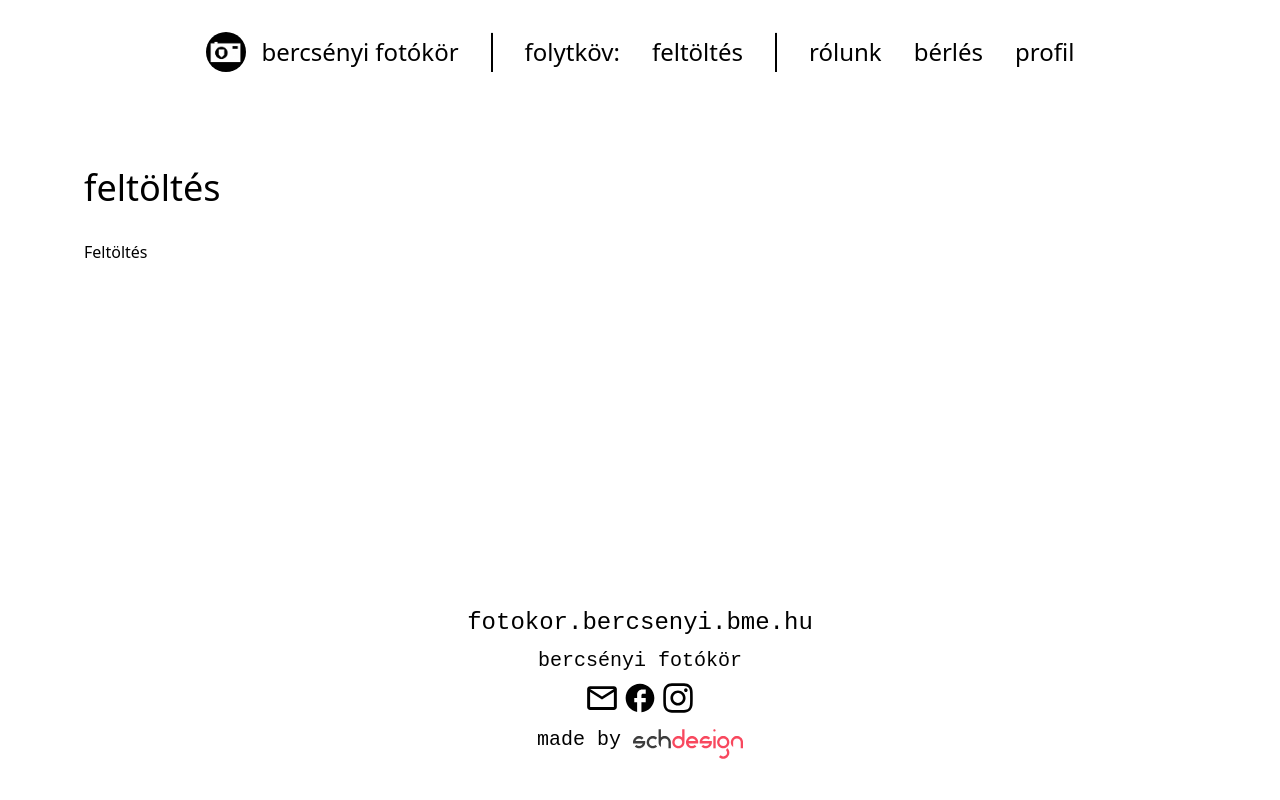
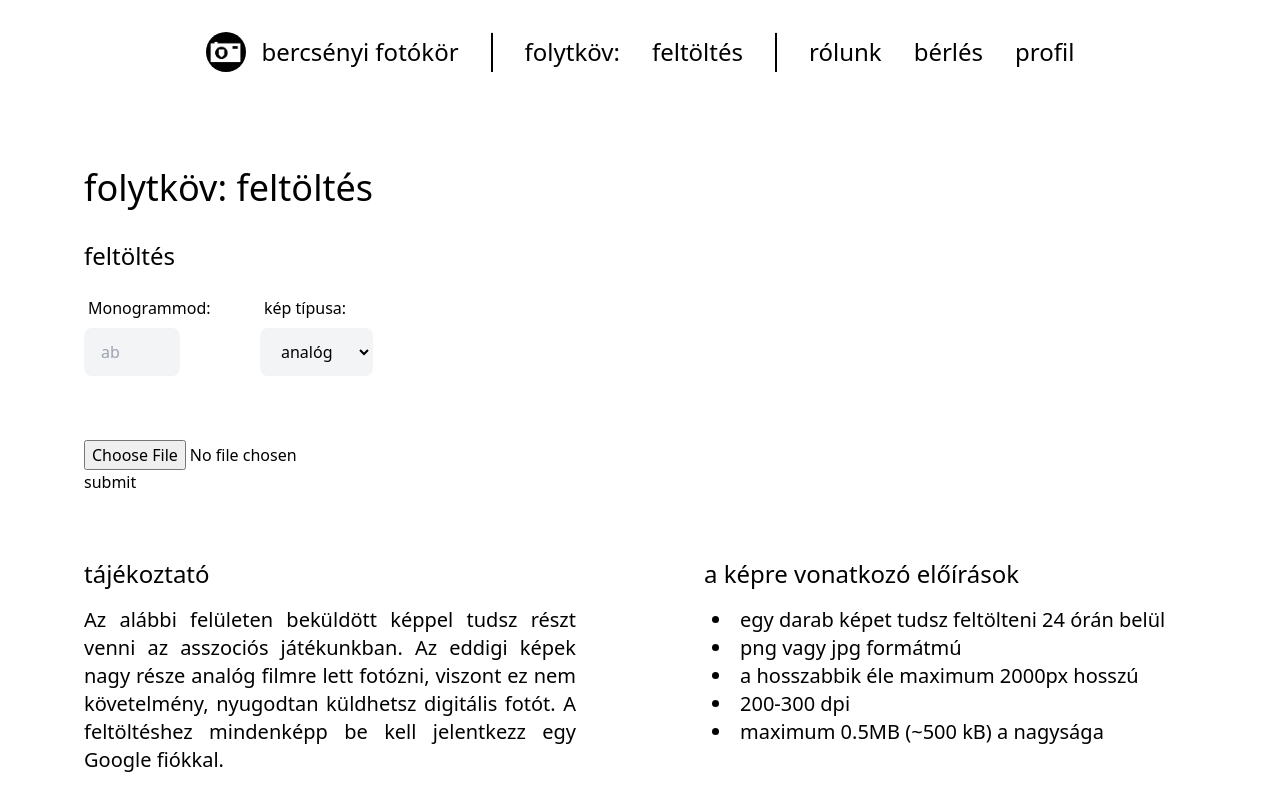
Before and after one commit to simonyiszk/bercsenyi-fotokor-web, a Next.js app: page /feltoltes in a window 1280 px wide. Shown: the top 800 px of the page. Built offline with nearby package versions, Linux system fonts and the light colour scheme.

Commit message:
init form page

```diff
--- /dev/null
+++ b/components/form/SubmitForm.tsx
@@ -0,0 +1,107 @@
+import { SubmitFormSchema } from "@/utils/yup";
+import clsx from "clsx";
+import { Field, Form, Formik } from "formik";
+import Image from "next/image";
+import { useState } from "react";
+
+interface SubmitFormValues {
+  monogramm: string;
+  photoType: "analoge" | "digital";
+  file: File | null;
+}
+
+const SubmitForm = () => {
+  const initialValues: SubmitFormValues = {
+    monogramm: "",
+    photoType: "analoge",
+    file: null,
+  };
+
+  const onSubmit = () => {};
+
+  const onFileChange = (event: React.ChangeEvent<HTMLInputElement>) => {};
+
+  const [imgSrc, setImgSrc] = useState<string | null>(null);
+  return (
+    <>
+      <Formik
+        initialValues={initialValues}
+        onSubmit={onSubmit}
+        validationSchema={SubmitFormSchema}
+      >
+        {({ errors, touched, setFieldValue, values }) => {
+          return (
+            <>
+              <Form>
+                <div className="grid grid-cols-2 gap-x-8 gap-y-16 w-full max-w-xs">
+                  <div>
+                    <label htmlFor="monogramm" className="label">
+                      Monogrammod:
+                    </label>
+                    <Field
+                      className={clsx(
+                        errors.monogramm && touched.monogramm && "input-error",
+                        "input bg-gray-100 w-[6em] max-w-xs"
+                      )}
+                      id="monogramm"
+                      name="monogramm"
+                      placeholder="ab"
+                      maxLength={5}
+                    />
+                  </div>
+                  <div>
+                    <label htmlFor="photoType" className="label">
+                      kép típusa:
+                    </label>
+                    <Field
+                      as="select"
+                      name="photoType"
+                      id="photoType"
+                      className="input bg-gray-100"
+                    >
+                      <option className="select" value="analoge">
+                        analóg
+                      </option>
+                      <option className="select" value="digital">
+                        digitális
+                      </option>
+                    </Field>
+                  </div>
+
+                  <input
+                    id="file"
+                    type="file"
+                    name="file"
+                    accept="image/png, image/webp, image/jpeg"
+                    className="col-span-full"
+                    onChange={(event) => {
+                      if (event.target.files) {
+                        setFieldValue("file", event.target?.files[0]);
+                      }
+                    }}
+                  />
+                </div>
+                <div className="col-span-full">
+                  <ul>
+                    <li>
+                      {errors.monogramm && touched.monogramm
+                        ? errors.monogramm
+                        : null}
+                    </li>
+                    <li>{errors.file && touched.file ? errors.file : null}</li>
+                  </ul>
+                </div>
+
+                <button type={"submit"}>submit</button>
+              </Form>
+
+              <div></div>
+            </>
+          );
+        }}
+      </Formik>
+    </>
+  );
+};
+
+export default SubmitForm;
--- a/components/typography/Listing.tsx
+++ b/components/typography/Listing.tsx
@@ -1,6 +1,6 @@
 import Title from "./Title";
 
-type ListingProps = {
+export type ListingProps = {
   title: string;
   items: string[];
 };
--- /dev/null
+++ b/contents/text.ts
@@ -0,0 +1,12 @@
+export const imgUploadDescription = `Az alábbi felületen beküldött képpel tudsz részt venni az asszociós
+játékunkban. Az eddigi képek nagy része analóg filmre lett fotózni,
+viszont ez nem követelmény, nyugodtan küldhetsz digitális fotót. A
+feltöltéshez mindenképp be kell jelentkezz egy Google fiókkal.`;
+
+export const imgUploadRules: string[] = [
+  "egy darab képet tudsz feltölteni 24 órán belül",
+  "png vagy jpg formátmú",
+  "a hosszabbik éle maximum 2000px hosszú",
+  "200-300 dpi",
+  "maximum 0.5MB (~500 kB) a nagysága",
+];
--- a/pages/feltoltes/index.tsx
+++ b/pages/feltoltes/index.tsx
@@ -1,9 +1,44 @@
+import SubmitForm from "@/components/form/SubmitForm";
 import InnerLayout from "@/components/layouts/InnerLayout";
+import Listing from "@/components/typography/Listing";
+import Paragraph from "@/components/typography/Paragraph";
+import Title from "@/components/typography/Title";
+import { imgUploadDescription, imgUploadRules } from "@/contents/text";
+import { useState } from "react";
+
+type ImageSubmitType = {
+  name: string;
+  imageFile: FileList | null | undefined;
+};
 
 export default function SubmitPage() {
+  const [image, setImage] = useState<ImageSubmitType>({
+    name: "",
+    imageFile: null,
+  });
+
   return (
-    <InnerLayout title="Feltöltés" restrictHeight restrictWidth>
-      <p>Feltöltés</p>
+    <InnerLayout title="folytköv: feltöltés" restrictHeight restrictWidth>
+      <div className="grid md:grid-cols-2 md:gap-x-32 md:gap-y-16 gap-y-4">
+        <div>
+          <Title className="mb-4" type="lowerTitle">
+            feltöltés
+          </Title>
+          <SubmitForm />
+        </div>
+
+        <div></div>
+
+        <div>
+          <Title className="mb-4" type="lowerTitle">
+            tájékoztató
+          </Title>
+          <Paragraph>{imgUploadDescription}</Paragraph>
+        </div>
+        <div>
+          <Listing title="a képre vonatkozó előírások" items={imgUploadRules} />
+        </div>
+      </div>
     </InnerLayout>
   );
 }
--- /dev/null
+++ b/utils/yup.ts
@@ -0,0 +1,9 @@
+import * as Yup from "yup";
+
+export const SubmitFormSchema = Yup.object().shape({
+  monogramm: Yup.string().min(2).max(5).required(),
+  photoType: Yup.string()
+    .required()
+    .matches(/^(analoge|digital)$/),
+  file: Yup.mixed().required().nullable(false),
+});
```
